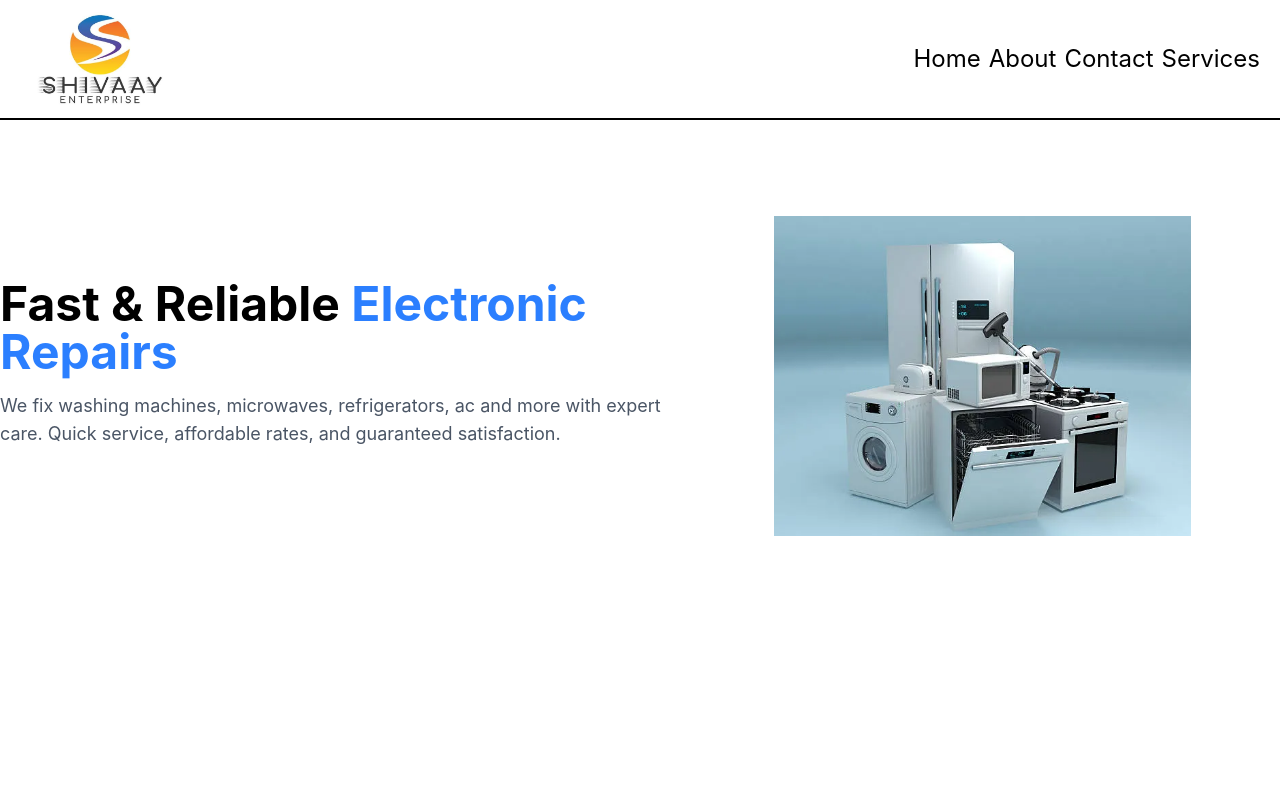
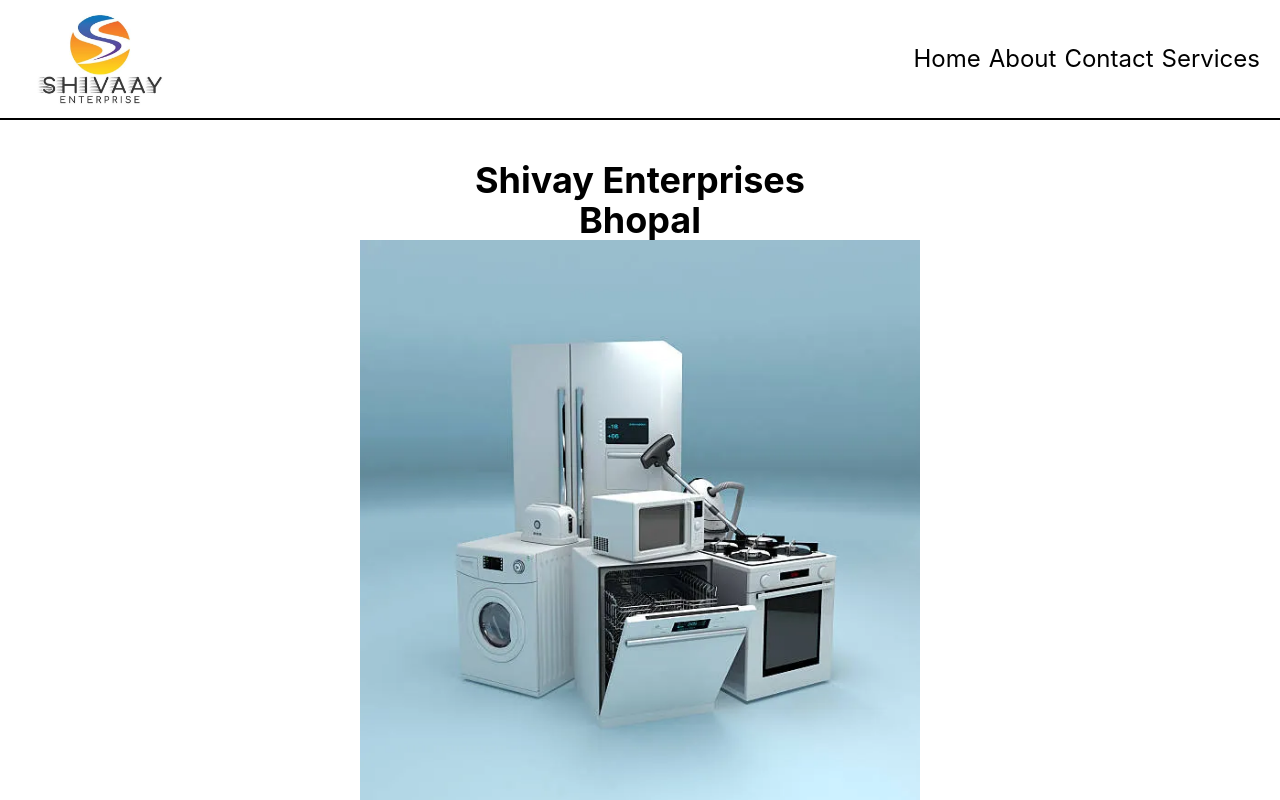
Before and after one commit to Devraj23som/shivayEnterprises, a React (Vite) app: page / in a window 1280 px wide. Built offline with nearby package versions, Linux system fonts and the light colour scheme.

Commit message:
newVerssion

```diff
--- a/src/App.jsx
+++ b/src/App.jsx
@@ -18,9 +18,9 @@
    <Nav/>
    <Home/>
    <About/>
+   <Service/>
    <Ourserve/>
-   <Service/>
-   <Guarenty/>
+
    <Contact/>
 
   </div>
--- a/src/components/About.jsx
+++ b/src/components/About.jsx
@@ -6,28 +6,27 @@
   return (
 
 
-   <div id='about' className='w-screen h-10/10 overflow-auto md:overflow-hidden    bg-blue-500 text-white'>
+   <div id='about' className='w-screen h-7/10  md:overflow-hidden    bg-blue-500 text-white'>
 
         <div className='w-full h-full'>
             <div className='text-center underline'>
-                <h2 className='text-4xl '>Service Center</h2>
+
             </div>
-            <div className='w-3/4 mt-10 mb-10 mx-auto'>
+            <div className='w-3/4 mt-10 mb-5 mx-auto'>
               <h3 className='text-2xl text-center'>Washing Machine AC Refrigerator Microwave
 Repair Service Center
 
 Authorized Expert Technician
 More Then 75,000 Happy Customers</h3>
             </div>
-            <div className=' w-full h-8/10  flex justify-center'>
+            <div className=' w-full h-8/10 pb-5   flex justify-center'>
               <div className='card-section flex-col md:flex-row flex flex-wrap gap-4 justify-center items-center w-8/10 h-fit '>
-              {city.map((e,i)=><div key={i} className='card text-black w-1/2 md:w-1/4 h-1/4 bg-white rounded-2xl'>
+            <h3 className='text-3xl text-center'>Locations</h3>
+              {city.map((e,i)=><div key={i} className='card p-2 text-black w-1/2 md:w-1/4 h-1/4 bg-white rounded-2xl'>
 
              <div className='flex flex-col justify-center items-center'>
-             <RiMapPin2Fill
-              color={'blue'}
-              />{e}
-              <h4>Service Center</h4>
+            {e}
+
              </div>
 
               </div>)}
--- a/src/components/Contact.jsx
+++ b/src/components/Contact.jsx
@@ -43,8 +43,8 @@
                   {/* <MapPin size={20} /> */}
                 </div>
                 <div>
-                  <p className="text-sm ">Address</p>
-                  <p className="font-medium">123 Repair Street, Fixville, FX 12345</p>
+                  <p className="text-sm ">Location</p>
+                  <p className="font-medium">Bhopal Indore Gwalior Bilaspur Bhilai Durg Charoda</p>
                 </div>
               </div>
             </div>
@@ -84,6 +84,7 @@
                 <option value="">Select a service</option>
                 <option value="washing-machine">Washing Machine Repair</option>
                 <option value="microwave">Microwave Repair</option>
+                <option value="air-conditioner">Air Conditioner Repair</option>
                 <option value="refrigerator">Refrigerator Repair</option>
                 <option value="other">Other</option>
               </select>
--- a/src/components/Home.jsx
+++ b/src/components/Home.jsx
@@ -2,31 +2,19 @@
 
 const Home = () => {
   return (
-    <div className=' w-full h-9/10 overflow-y-hidden overflow-x-hidden'>
-         <section id="home" className="py-16 md:py-24 bg-repair-light-gray">
-      <div className="container  flex flex-col   justify-between items-center md:flex-row">
-        <div>
-          <h1 className="text-4xl md:text-5xl font-bold text-repair-dark-gray mb-4">
-            Fast & Reliable <span className="text-blue-500">Electronic Repairs</span>
-          </h1>
-          <p className="text-lg text-gray-600 mb-6">
-            We fix washing machines, microwaves, refrigerators, ac and more with expert care.
-            Quick service, affordable rates, and guaranteed satisfaction.
-          </p>
-          <div className="flex flex-col sm:flex-row gap-4">
-            {/* <Button className="bg-repair-orange hover:bg-repair-blue text-white text-lg py-6 px-8">
-              Book a Repair
-            </Button>
-            <Button variant="outline" className="border-repair-blue text-repair-blue hover:bg-repair-blue hover:text-white text-lg py-6 px-8">
-              View Services
-            </Button> */}
-          </div>
-        </div>
-        <div className='homeImg w-5/6 flex justify-center h-80 '>
-            <img src="/homeappli.webp" alt="" />
-        </div>
-        </div>
-        </section>
+    <div className=' w-full  h-7/10 md:h-screen flex flex-col justify-center items-center   overflow-x-hidden'>
+
+     <h2 className='text-4xl font-bold text-center'>Shivay Enterprises <br />Bhopal</h2>
+     <div className='w-full h-8/10 md:h-7/10'>
+      <div className='home-img w-8/10 md:6/10 h-99 md:h-full  mx-auto'>
+
+      <img className='md:object-contain md:object-center' src="/homeappli.webp" alt="" />
+      </div>
+     </div>
+     <div className='bg-blue-500 w-7/10 p-2 mx:auto text-white'>
+     <h3 className='text-2xl text-center'>Bhopal Service Center <br />+91 9109298201</h3>
+     </div>
+
     </div>
   )
 }
--- a/src/components/Service.jsx
+++ b/src/components/Service.jsx
@@ -42,7 +42,7 @@
             <div className="card w-1/2 md:w-1/5 h-fit rounded-2xl overflow-hidden border-2">
                 <div className="card-body flex flex-col gap-2 p-2">
                     <div className='card-image h-60  rounded-2xl overflow-hidden'>
-                        <img src="/shivayMicrowave2.jpg" alt="washing machine" />
+                        <img src="/shivayMicrowave.jpg" alt="washing machine" />
                     </div>
                     <h5 className="card-title text-2xl text-center">Microwave</h5>
                     <p className="card-text text-center">Service Charge  Rs. 350/-</p>
--- a/src/index.css
+++ b/src/index.css
@@ -34,3 +34,8 @@
     height: 100%;
 
 }
+.home-img img{
+width: 100%;
+height: 100%;
+
+}
```
